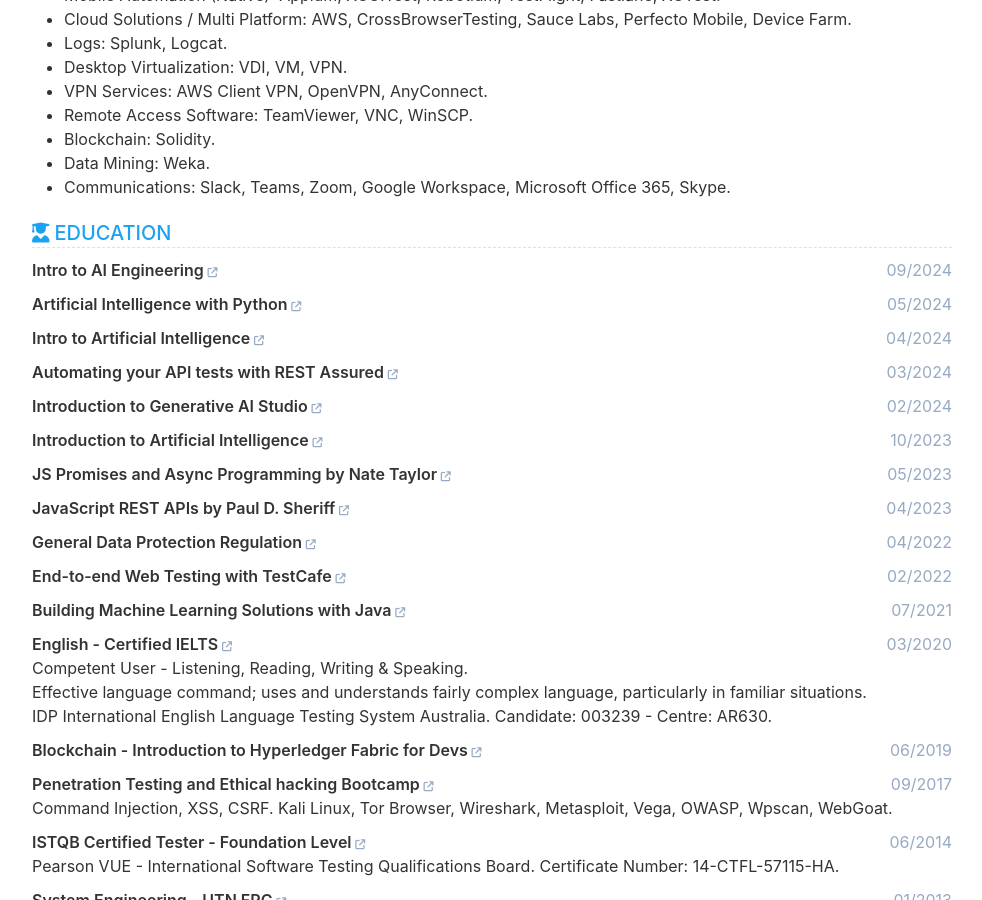
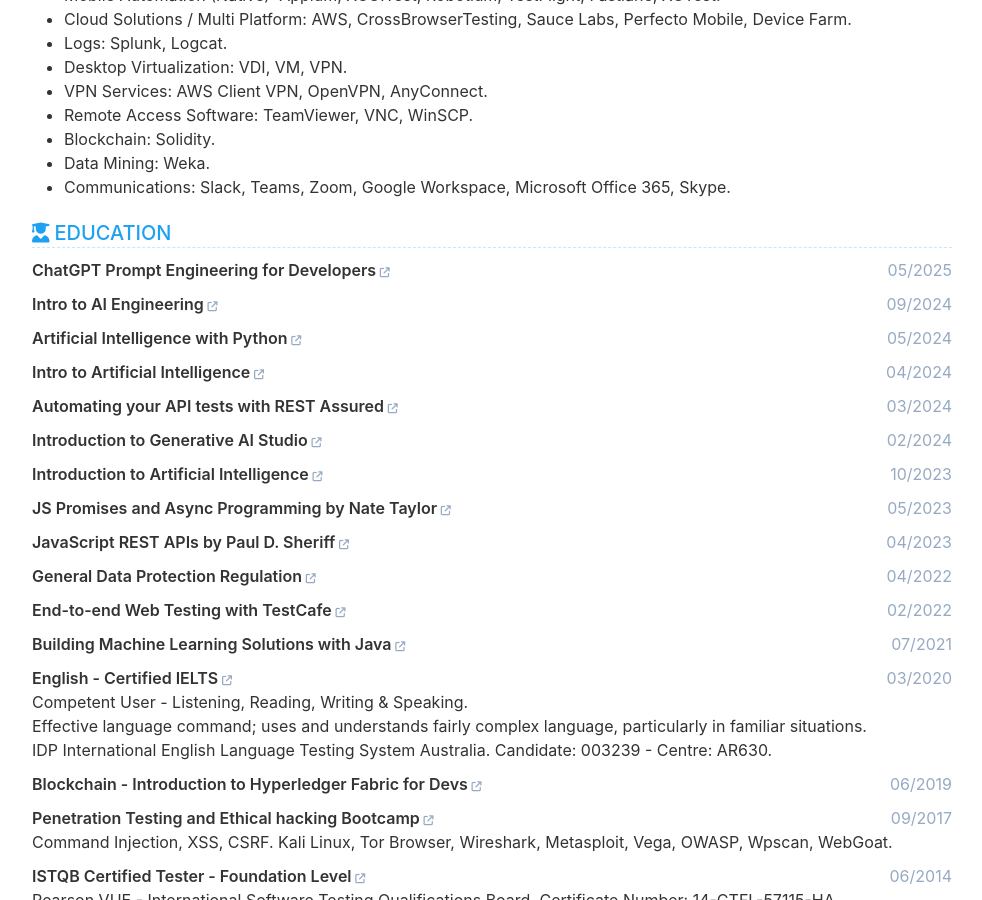
Before and after one commit to cvera08/full-resume, a Jekyll site: the page built from index.html, in a window 1280 px wide and 900 px high, scrolled down 5086 px. Shown: the whole window, without its empty margins (148-1130 px from the left). Built offline with Jekyll 4.4.1, drawn with Linux system fonts in a browser that asks for light colours.

Commit message:
feat: education - ChatGPT Prompt Engineering for Developers

```diff
--- a/_data/data.yml
+++ b/_data/data.yml
@@ -309,6 +309,13 @@ education:
   description: |
 
   items:
+    - institution: ChatGPT Prompt Engineering for Developers
+      link: 'https://learn.deeplearning.ai/accomplishments/5a30d47e-9690-42cc-b309-0dcbb73e55cb'
+      date: 05/2025
+      major:
+      degree:
+      description: |
+
     - institution: Intro to AI Engineering
       link: 'https://bit.ly/4gTtHOW'
       date: 09/2024
```
